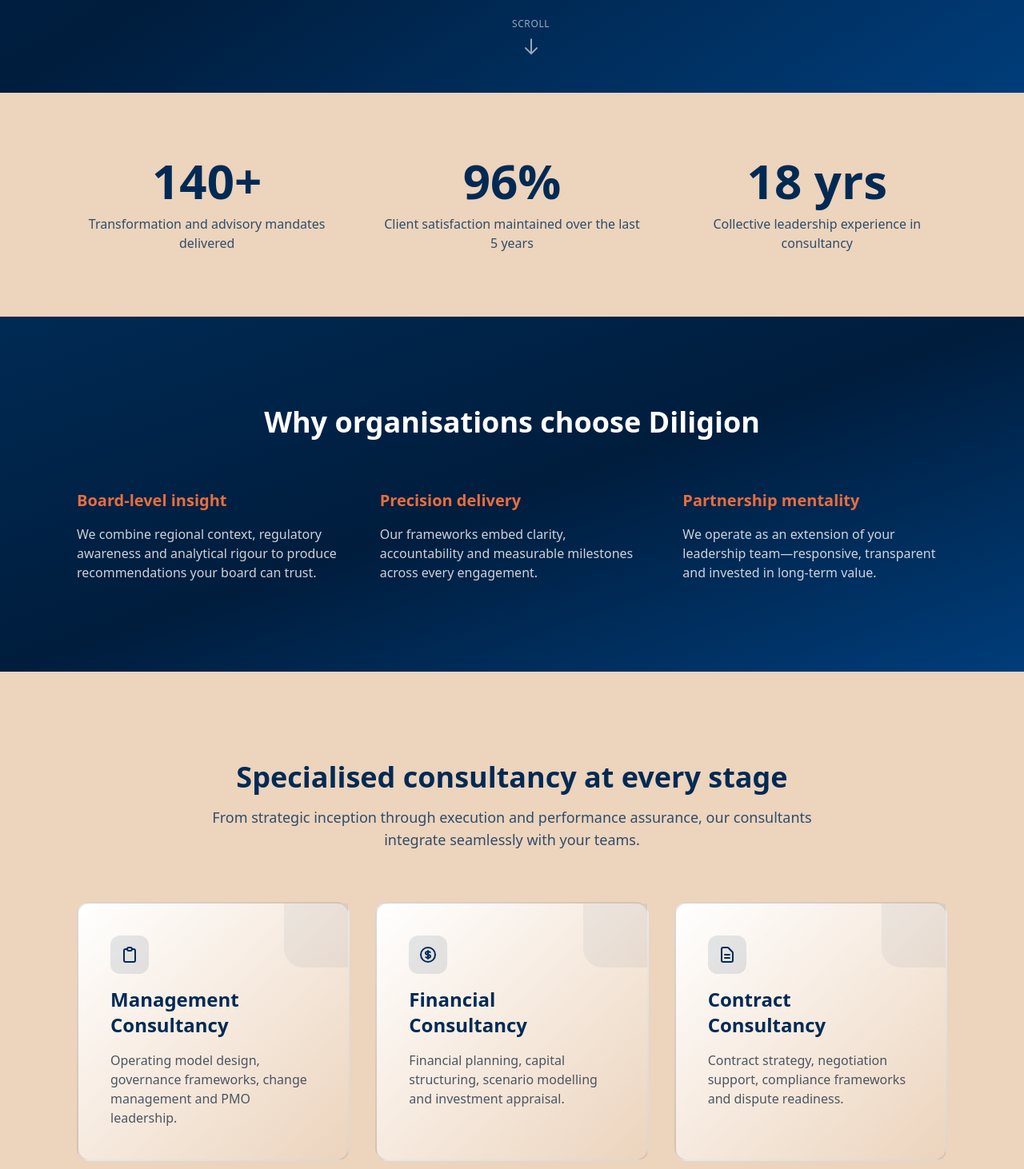
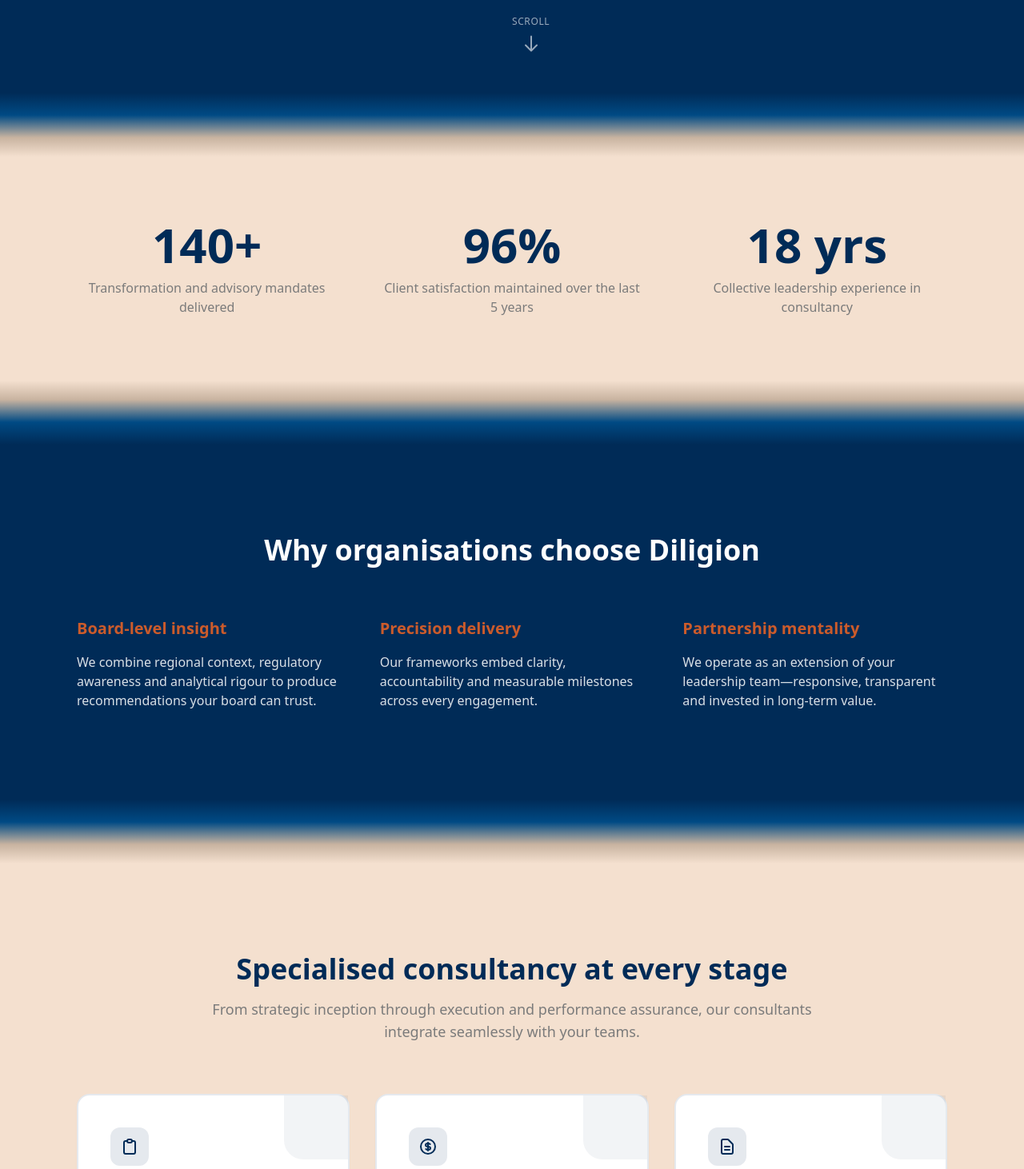
Before and after one commit to AhmedRaisi/Diligion, a Next.js app: page /en in a window 1280 px wide. Shown: the part 748-2210 px from the top of the page at 80% size. Built offline with nearby package versions, Linux system fonts and the light colour scheme.

Commit message:
ye buddi

```diff
--- a/app/[locale]/page.tsx
+++ b/app/[locale]/page.tsx
@@ -3,7 +3,6 @@
 import Header from '@/components/layout/Header'
 import Footer from '@/components/layout/Footer'
 import Reveal from '@/components/Reveal'
-import StatsSection from '@/components/StatsSection'
 import Image from 'next/image'
 
 export default async function HomePage() {
@@ -13,8 +12,8 @@
     <>
       <Header />
       <main>
-        {/* Hero Section - Full Screen */}
-        <header className="relative bg-gradient-to-br from-primary via-primary-dark to-primary-light text-white min-h-screen flex items-center py-20">
+        {/* Hero Section - Full Screen Navy */}
+        <section className="relative bg-[#002b57] text-white min-h-screen flex items-center py-20">
           <div className="container max-w-6xl mx-auto px-6 md:px-8">
             <div className="max-w-4xl space-y-10 md:space-y-12">
               {/* Company Branding */}
@@ -30,10 +29,10 @@
                     />
                   </div>
                   <div>
-                    <h1 className="text-4xl md:text-5xl lg:text-6xl font-bold tracking-tight mb-2">
+                    <h1 className="text-4xl md:text-5xl lg:text-6xl font-bold tracking-tight mb-2 text-white">
                       Diligion
                     </h1>
-                    <p className="text-sm md:text-base text-accent-light uppercase tracking-wider font-semibold">
+                    <p className="text-sm md:text-base text-[#cb5b2b] uppercase tracking-wider font-semibold">
                       {t('hero.eyebrow')}
                     </p>
                   </div>
@@ -42,7 +41,7 @@
 
               {/* Main Headline */}
               <Reveal delay={100}>
-                <h2 className="text-3xl md:text-4xl lg:text-5xl font-bold tracking-tight leading-tight">
+                <h2 className="text-3xl md:text-4xl lg:text-5xl font-bold tracking-tight leading-tight text-white">
                   {t('hero.title')}
                 </h2>
               </Reveal>
@@ -59,7 +58,7 @@
                 <Reveal delay={300}>
                   <Link
                     href="/schedule"
-                    className="inline-flex items-center justify-center bg-accent hover:bg-accent/90 text-white px-8 py-4 rounded-lg font-semibold text-base transition-all shadow-xl hover:shadow-2xl transform hover:-translate-y-0.5"
+                    className="inline-flex items-center justify-center bg-[#cb5b2b] hover:bg-[#cb5b2b]/90 text-white px-8 py-4 rounded-lg font-semibold text-base transition-all shadow-xl hover:shadow-2xl transform hover:-translate-y-0.5"
                   >
                     {t('hero.primaryCta')}
                   </Link>
@@ -77,7 +76,7 @@
               {/* Trust Badge */}
               <Reveal delay={400}>
                 <div className="flex items-center gap-3 text-sm text-white/80">
-                  <svg className="w-5 h-5 text-accent-light" fill="currentColor" viewBox="0 0 20 20">
+                  <svg className="w-5 h-5 text-[#cb5b2b]" fill="currentColor" viewBox="0 0 20 20">
                     <path fillRule="evenodd" d="M10 18a8 8 0 100-16 8 8 0 000 16zm3.707-9.293a1 1 0 00-1.414-1.414L9 10.586 7.707 9.293a1 1 0 00-1.414 1.414l2 2a1 1 0 001.414 0l4-4z" clipRule="evenodd" />
                   </svg>
                   <p className="font-medium">
@@ -97,21 +96,58 @@
               </svg>
             </div>
           </div>
-        </header>
+        </section>
 
-        {/* Stats Section */}
-        <StatsSection stats={{
-          projects: { value: t('stats.projects.value'), label: t('stats.projects.label') },
-          satisfaction: { value: t('stats.satisfaction.value'), label: t('stats.satisfaction.label') },
-          experience: { value: t('stats.experience.value'), label: t('stats.experience.label') }
-        }} />
+        {/* Gradient Transition: Navy → Beige */}
+        <div className="gradient-navy-to-beige"></div>
 
-        {/* Values Section */}
-        <section className="py-20 md:py-28 bg-gradient-to-br from-primary via-primary-dark to-primary-light text-white transition-all duration-300">
+        {/* Stats Section - Beige */}
+        <section className="py-16 md:py-20 bg-[#f4e0cf]">
+          <div className="container max-w-6xl mx-auto px-6 md:px-8">
+            <ul className="grid grid-cols-1 md:grid-cols-3 gap-12 md:gap-14">
+              <Reveal>
+                <li className="text-center space-y-3">
+                  <div className="text-4xl md:text-5xl lg:text-6xl font-bold text-[#002b57]">
+                    140+
+                  </div>
+                  <div className="text-sm md:text-base text-[#7b7b7b] font-medium leading-relaxed max-w-xs mx-auto">
+                    {t('stats.projects.label')}
+                  </div>
+                </li>
+              </Reveal>
+              <Reveal delay={100}>
+                <li className="text-center space-y-3">
+                  <div className="text-4xl md:text-5xl lg:text-6xl font-bold text-[#002b57]">
+                    96%
+                  </div>
+                  <div className="text-sm md:text-base text-[#7b7b7b] font-medium leading-relaxed max-w-xs mx-auto">
+                    {t('stats.satisfaction.label')}
+                  </div>
+                </li>
+              </Reveal>
+              <Reveal delay={200}>
+                <li className="text-center space-y-3">
+                  <div className="text-4xl md:text-5xl lg:text-6xl font-bold text-[#002b57]">
+                    18 yrs
+                  </div>
+                  <div className="text-sm md:text-base text-[#7b7b7b] font-medium leading-relaxed max-w-xs mx-auto">
+                    {t('stats.experience.label')}
+                  </div>
+                </li>
+              </Reveal>
+            </ul>
+          </div>
+        </section>
+
+        {/* Gradient Transition: Beige → Navy */}
+        <div className="gradient-beige-to-navy"></div>
+
+        {/* Values Section - Navy */}
+        <section className="py-20 md:py-28 bg-[#002b57] text-white">
           <div className="container max-w-6xl mx-auto px-6 md:px-8">
             <div className="text-center mb-14 md:mb-16">
               <Reveal>
-                <h2 className="text-2xl md:text-3xl lg:text-4xl font-bold">
+                <h2 className="text-2xl md:text-3xl lg:text-4xl font-bold text-white">
                   {t('values.title')}
                 </h2>
               </Reveal>
@@ -119,30 +155,30 @@
             <div className="grid md:grid-cols-3 gap-10 md:gap-12">
               <Reveal>
                 <div className="space-y-4">
-                  <h3 className="text-lg md:text-xl font-bold text-accent-light">
+                  <h3 className="text-lg md:text-xl font-bold text-[#cb5b2b]">
                     {t('values.insight.title')}
                   </h3>
-                  <p className="text-sm md:text-base text-white/80 leading-relaxed">
+                  <p className="text-sm md:text-base text-white/85 leading-relaxed">
                     {t('values.insight.description')}
                   </p>
                 </div>
               </Reveal>
               <Reveal delay={100}>
                 <div className="space-y-4">
-                  <h3 className="text-lg md:text-xl font-bold text-accent-light">
+                  <h3 className="text-lg md:text-xl font-bold text-[#cb5b2b]">
                     {t('values.precision.title')}
                   </h3>
-                  <p className="text-sm md:text-base text-white/80 leading-relaxed">
+                  <p className="text-sm md:text-base text-white/85 leading-relaxed">
                     {t('values.precision.description')}
                   </p>
                 </div>
               </Reveal>
               <Reveal delay={200}>
                 <div className="space-y-4">
-                  <h3 className="text-lg md:text-xl font-bold text-accent-light">
+                  <h3 className="text-lg md:text-xl font-bold text-[#cb5b2b]">
                     {t('values.partnership.title')}
                   </h3>
-                  <p className="text-sm md:text-base text-white/80 leading-relaxed">
+                  <p className="text-sm md:text-base text-white/85 leading-relaxed">
                     {t('values.partnership.description')}
                   </p>
                 </div>
@@ -151,66 +187,69 @@
           </div>
         </section>
 
-        {/* Services Preview Section */}
-        <section className="py-20 md:py-28 bg-neutral-light transition-colors duration-300">
+        {/* Gradient Transition: Navy → Beige */}
+        <div className="gradient-navy-to-beige"></div>
+
+        {/* Services Section - Beige */}
+        <section className="py-20 md:py-28 bg-[#f4e0cf]">
           <div className="container max-w-6xl mx-auto px-6 md:px-8">
             <div className="text-center mb-14 md:mb-16 space-y-4">
               <Reveal>
-                <h2 className="text-2xl md:text-3xl lg:text-4xl font-bold text-primary">
+                <h2 className="text-2xl md:text-3xl lg:text-4xl font-bold text-[#002b57]">
                   {t('services.title')}
                 </h2>
               </Reveal>
               <Reveal delay={100}>
-                <p className="text-sm md:text-base lg:text-lg text-primary/80 max-w-3xl mx-auto leading-relaxed">
+                <p className="text-sm md:text-base lg:text-lg text-[#7b7b7b] max-w-3xl mx-auto leading-relaxed">
                   {t('services.description')}
                 </p>
               </Reveal>
             </div>
             <div className="grid md:grid-cols-3 gap-6 md:gap-8">
               <Reveal>
-                <div className="group relative bg-gradient-to-br from-white to-neutral-light/50 p-8 md:p-10 rounded-2xl border-2 border-primary/10 hover:border-primary/30 transition-all duration-300 hover:-translate-y-1 h-full flex flex-col">
-                  <div className="absolute top-0 right-0 w-20 h-20 bg-primary/5 rounded-bl-3xl"></div>
-                  <div className="w-12 h-12 rounded-xl bg-primary/10 flex items-center justify-center mb-4">
-                    <svg className="w-6 h-6 text-primary" fill="none" stroke="currentColor" viewBox="0 0 24 24">
+                <div className="group relative bg-white p-8 md:p-10 rounded-2xl border-2 border-[#002b57]/10 hover:border-[#002b57]/30 transition-all duration-300 hover:-translate-y-1 h-full flex flex-col shadow-sm hover:shadow-lg">
+                  <div className="absolute top-0 right-0 w-20 h-20 bg-[#002b57]/5 rounded-bl-3xl"></div>
+                  <div className="w-12 h-12 rounded-xl bg-[#002b57]/10 flex items-center justify-center mb-4">
+                    <svg className="w-6 h-6 text-[#002b57]" fill="none" stroke="currentColor" viewBox="0 0 24 24">
                       <path strokeLinecap="round" strokeLinejoin="round" strokeWidth={2} d="M9 5H7a2 2 0 00-2 2v12a2 2 0 002 2h10a2 2 0 002-2V7a2 2 0 00-2-2h-2M9 5a2 2 0 002 2h2a2 2 0 002-2M9 5a2 2 0 012-2h2a2 2 0 012 2" />
                     </svg>
                   </div>
-                  <h3 className="text-xl md:text-2xl font-bold text-primary mb-4">
+                  <h3 className="text-xl md:text-2xl font-bold text-[#002b57] mb-4">
                     {t('services.management.title')}
                   </h3>
-                  <p className="text-sm md:text-base text-gray-600 leading-relaxed flex-grow">
+                  <p className="text-sm md:text-base text-[#7b7b7b] leading-relaxed flex-grow">
                     {t('services.management.description')}
                   </p>
                 </div>
               </Reveal>
               <Reveal delay={100}>
-                <div className="group relative bg-gradient-to-br from-white to-neutral-light/50 p-8 md:p-10 rounded-2xl border-2 border-primary/10 hover:border-primary/30 transition-all duration-300 hover:-translate-y-1 h-full flex flex-col">
-                  <div className="absolute top-0 right-0 w-20 h-20 bg-primary/5 rounded-bl-3xl"></div>
-                  <div className="w-12 h-12 rounded-xl bg-primary/10 flex items-center justify-center mb-4">
-                    <svg className="w-6 h-6 text-primary" fill="none" stroke="currentColor" viewBox="0 0 24 24">
+                <div className="group relative bg-white p-8 md:p-10 rounded-2xl border-2 border-[#002b57]/10 hover:border-[#002b57]/30 transition-all duration-300 hover:-translate-y-1 h-full flex flex-col shadow-sm hover:shadow-lg">
+                  <div className="absolute top-0 right-0 w-20 h-20 bg-[#002b57]/5 rounded-bl-3xl"></div>
+                  <div className="w-12 h-12 rounded-xl bg-[#002b57]/10 flex items-center justify-center mb-4">
+                    <svg className="w-6 h-6 text-[#002b57]" fill="none" stroke="currentColor" viewBox="0 0 24 24">
                       <path strokeLinecap="round" strokeLinejoin="round" strokeWidth={2} d="M12 8c-1.657 0-3 .895-3 2s1.343 2 3 2 3 .895 3 2-1.343 2-3 2m0-8c1.11 0 2.08.402 2.599 1M12 8V7m0 1v8m0 0v1m0-1c-1.11 0-2.08-.402-2.599-1M21 12a9 9 0 11-18 0 9 9 0 0118 0z" />
                     </svg>
                   </div>
-                  <h3 className="text-xl md:text-2xl font-bold text-primary mb-4">
+                  <h3 className="text-xl md:text-2xl font-bold text-[#002b57] mb-4">
                     {t('services.financial.title')}
                   </h3>
-                  <p className="text-sm md:text-base text-gray-600 leading-relaxed flex-grow">
+                  <p className="text-sm md:text-base text-[#7b7b7b] leading-relaxed flex-grow">
                     {t('services.financial.description')}
                   </p>
                 </div>
               </Reveal>
               <Reveal delay={200}>
-                <div className="group relative bg-gradient-to-br from-white to-neutral-light/50 p-8 md:p-10 rounded-2xl border-2 border-primary/10 hover:border-primary/30 transition-all duration-300 hover:-translate-y-1 h-full flex flex-col">
-                  <div className="absolute top-0 right-0 w-20 h-20 bg-primary/5 rounded-bl-3xl"></div>
-                  <div className="w-12 h-12 rounded-xl bg-primary/10 flex items-center justify-center mb-4">
-                    <svg className="w-6 h-6 text-primary" fill="none" stroke="currentColor" viewBox="0 0 24 24">
+                <div className="group relative bg-white p-8 md:p-10 rounded-2xl border-2 border-[#002b57]/10 hover:border-[#002b57]/30 transition-all duration-300 hover:-translate-y-1 h-full flex flex-col shadow-sm hover:shadow-lg">
+                  <div className="absolute top-0 right-0 w-20 h-20 bg-[#002b57]/5 rounded-bl-3xl"></div>
+                  <div className="w-12 h-12 rounded-xl bg-[#002b57]/10 flex items-center justify-center mb-4">
+                    <svg className="w-6 h-6 text-[#002b57]" fill="none" stroke="currentColor" viewBox="0 0 24 24">
                       <path strokeLinecap="round" strokeLinejoin="round" strokeWidth={2} d="M9 12h6m-6 4h6m2 5H7a2 2 0 01-2-2V5a2 2 0 012-2h5.586a1 1 0 01.707.293l5.414 5.414a1 1 0 01.293.707V19a2 2 0 01-2 2z" />
                     </svg>
                   </div>
-                  <h3 className="text-xl md:text-2xl font-bold text-primary mb-4">
+                  <h3 className="text-xl md:text-2xl font-bold text-[#002b57] mb-4">
                     {t('services.contract.title')}
                   </h3>
-                  <p className="text-sm md:text-base text-gray-600 leading-relaxed flex-grow">
+                  <p className="text-sm md:text-base text-[#7b7b7b] leading-relaxed flex-grow">
                     {t('services.contract.description')}
                   </p>
                 </div>
@@ -220,7 +259,7 @@
               <Reveal delay={300}>
                 <Link
                   href="/services"
-                  className="inline-flex items-center justify-center bg-accent hover:bg-accent/90 text-white px-7 py-3.5 rounded-lg font-semibold text-base transition-all shadow-lg hover:shadow-xl"
+                  className="inline-flex items-center justify-center bg-[#cb5b2b] hover:bg-[#cb5b2b]/90 text-white px-7 py-3.5 rounded-lg font-semibold text-base transition-all shadow-lg hover:shadow-xl"
                 >
                   {t('services.cta')}
                 </Link>
@@ -229,12 +268,15 @@
           </div>
         </section>
 
-        {/* CTA Section */}
-        <section className="py-20 md:py-28 bg-primary text-white transition-all duration-300">
+        {/* Gradient Transition: Beige → Navy */}
+        <div className="gradient-beige-to-navy"></div>
+
+        {/* CTA Section - Navy */}
+        <section className="py-20 md:py-28 bg-[#002b57] text-white">
           <div className="container max-w-4xl mx-auto px-6 md:px-8 text-center">
             <div className="space-y-6 md:space-y-8">
               <Reveal>
-                <h2 className="text-2xl md:text-3xl lg:text-4xl font-bold leading-tight">
+                <h2 className="text-2xl md:text-3xl lg:text-4xl font-bold leading-tight text-white">
                   {t('cta.title')}
                 </h2>
               </Reveal>
@@ -247,7 +289,7 @@
                 <Reveal delay={200}>
                   <Link
                     href="/schedule"
-                    className="inline-flex items-center justify-center bg-accent hover:bg-accent/90 text-white px-8 py-4 rounded-lg font-semibold text-base transition-all shadow-xl hover:shadow-2xl transform hover:-translate-y-1"
+                    className="inline-flex items-center justify-center bg-[#cb5b2b] hover:bg-[#cb5b2b]/90 text-white px-8 py-4 rounded-lg font-semibold text-base transition-all shadow-xl hover:shadow-2xl transform hover:-translate-y-1"
                   >
                     {t('cta.button')}
                   </Link>
--- a/app/globals.css
+++ b/app/globals.css
@@ -106,4 +106,33 @@
       gap: var(--s-8);
     }
   }
+
+  /* =============================================
+     CLEAN GRADIENT TRANSITIONS
+     Simple, thin gradients between sections
+     ============================================= */
+
+  /* Navy → Beige transition (80px) */
+  .gradient-navy-to-beige {
+    height: 80px;
+    background: linear-gradient(
+      to bottom,
+      #002b57 0%,
+      #004a84 35%,
+      #c8b3a0 70%,
+      #f4e0cf 100%
+    );
+  }
+
+  /* Beige → Navy transition (80px) */
+  .gradient-beige-to-navy {
+    height: 80px;
+    background: linear-gradient(
+      to bottom,
+      #f4e0cf 0%,
+      #c8b3a0 30%,
+      #004a84 65%,
+      #002b57 100%
+    );
+  }
 }
--- a/components/StatsSection.tsx
+++ b/components/StatsSection.tsx
@@ -13,35 +13,35 @@
 
 export default function StatsSection({ stats }: StatsProps) {
   return (
-    <section className="py-16 md:py-20 bg-neutral-light transition-colors duration-300">
+    <section className="py-16 md:py-20 bg-[#f4e0cf] transition-colors duration-300">
       <div className="container max-w-6xl mx-auto px-6 md:px-8">
         <ul className="grid grid-cols-1 md:grid-cols-3 gap-12 md:gap-14">
           <Reveal>
             <li className="text-center space-y-3">
-              <div className="text-4xl md:text-5xl lg:text-6xl font-bold text-primary">
+              <div className="text-4xl md:text-5xl lg:text-6xl font-bold text-[#002b57]">
                 <CountUp end={140} suffix="+" className="inline-block" />
               </div>
-              <div className="text-sm md:text-base text-primary/80 font-medium leading-relaxed max-w-xs mx-auto">
+              <div className="text-sm md:text-base text-[#7b7b7b] font-medium leading-relaxed max-w-xs mx-auto">
                 {stats.projects.label}
               </div>
             </li>
           </Reveal>
           <Reveal delay={100}>
             <li className="text-center space-y-3">
-              <div className="text-4xl md:text-5xl lg:text-6xl font-bold text-primary">
+              <div className="text-4xl md:text-5xl lg:text-6xl font-bold text-[#002b57]">
                 <CountUp end={96} suffix="%" className="inline-block" />
               </div>
-              <div className="text-sm md:text-base text-primary/80 font-medium leading-relaxed max-w-xs mx-auto">
+              <div className="text-sm md:text-base text-[#7b7b7b] font-medium leading-relaxed max-w-xs mx-auto">
                 {stats.satisfaction.label}
               </div>
             </li>
           </Reveal>
           <Reveal delay={200}>
             <li className="text-center space-y-3">
-              <div className="text-4xl md:text-5xl lg:text-6xl font-bold text-primary">
+              <div className="text-4xl md:text-5xl lg:text-6xl font-bold text-[#002b57]">
                 <CountUp end={18} suffix=" yrs" className="inline-block" />
               </div>
-              <div className="text-sm md:text-base text-primary/80 font-medium leading-relaxed max-w-xs mx-auto">
+              <div className="text-sm md:text-base text-[#7b7b7b] font-medium leading-relaxed max-w-xs mx-auto">
                 {stats.experience.label}
               </div>
             </li>
--- a/tailwind.config.ts
+++ b/tailwind.config.ts
@@ -9,24 +9,31 @@
   theme: {
     extend: {
       colors: {
-        // Brand colors from palette
+        // Official Brand Identity Colors
+        brandNavy: '#002b57', // Primary navy - dominant background + headings
+        brandTerracotta: '#cb5b2b', // Accent terracotta - CTA buttons, highlights
+        brandBeige: '#f4e0cf', // Soft beige for alternating sections
+        brandGray: '#7b7b7b', // Neutral text gray
+
+        // Aliased for convenience
         primary: {
-          DEFAULT: '#002a54', // Sea Blues
+          DEFAULT: '#002b57',
           dark: '#001d3d',
-          light: '#003d7a',
+          light: '#00366c',
         },
         accent: {
-          DEFAULT: '#be6238', // Desert Neutrals
+          DEFAULT: '#cb5b2b',
           dark: '#a04822',
           light: '#e66e3f',
         },
         neutral: {
-          DEFAULT: '#dbdbdb', // Inner Stillness
-          light: '#ecd4bd', // Silent Balance
+          DEFAULT: '#dbdbdb',
+          light: '#f4e0cf', // Using brand beige
+          beige: '#f4e0cf',
         },
         gray: {
-          DEFAULT: '#dbdbdb', // Inner Stillness
-          light: '#ecd4bd', // Silent Balance
+          DEFAULT: '#dbdbdb',
+          light: '#ecd4bd',
           dark: '#7b7b7b',
         },
       },
```
Also changed, not shown: 1 other file (tests, documents, lock files or other folders).
